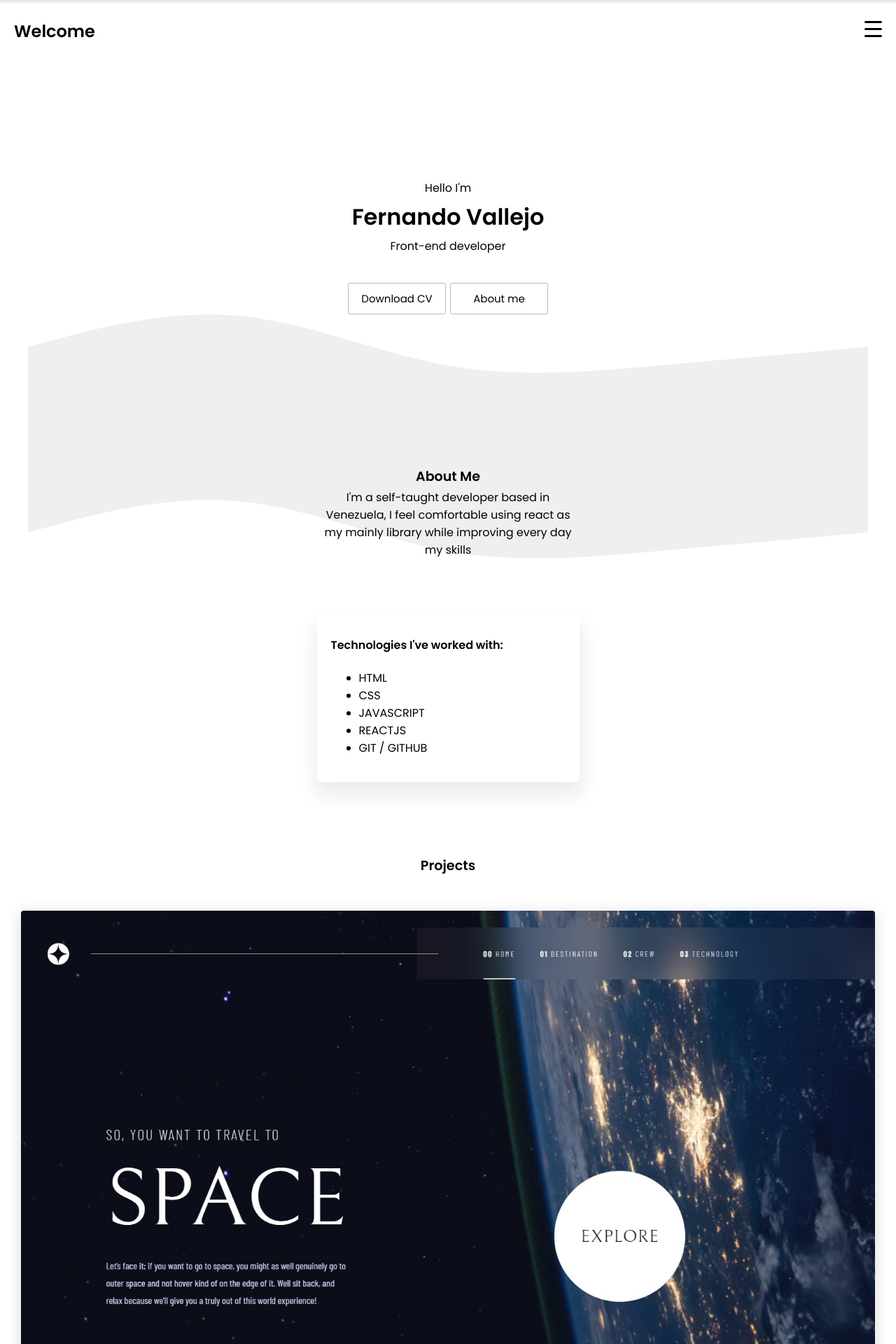
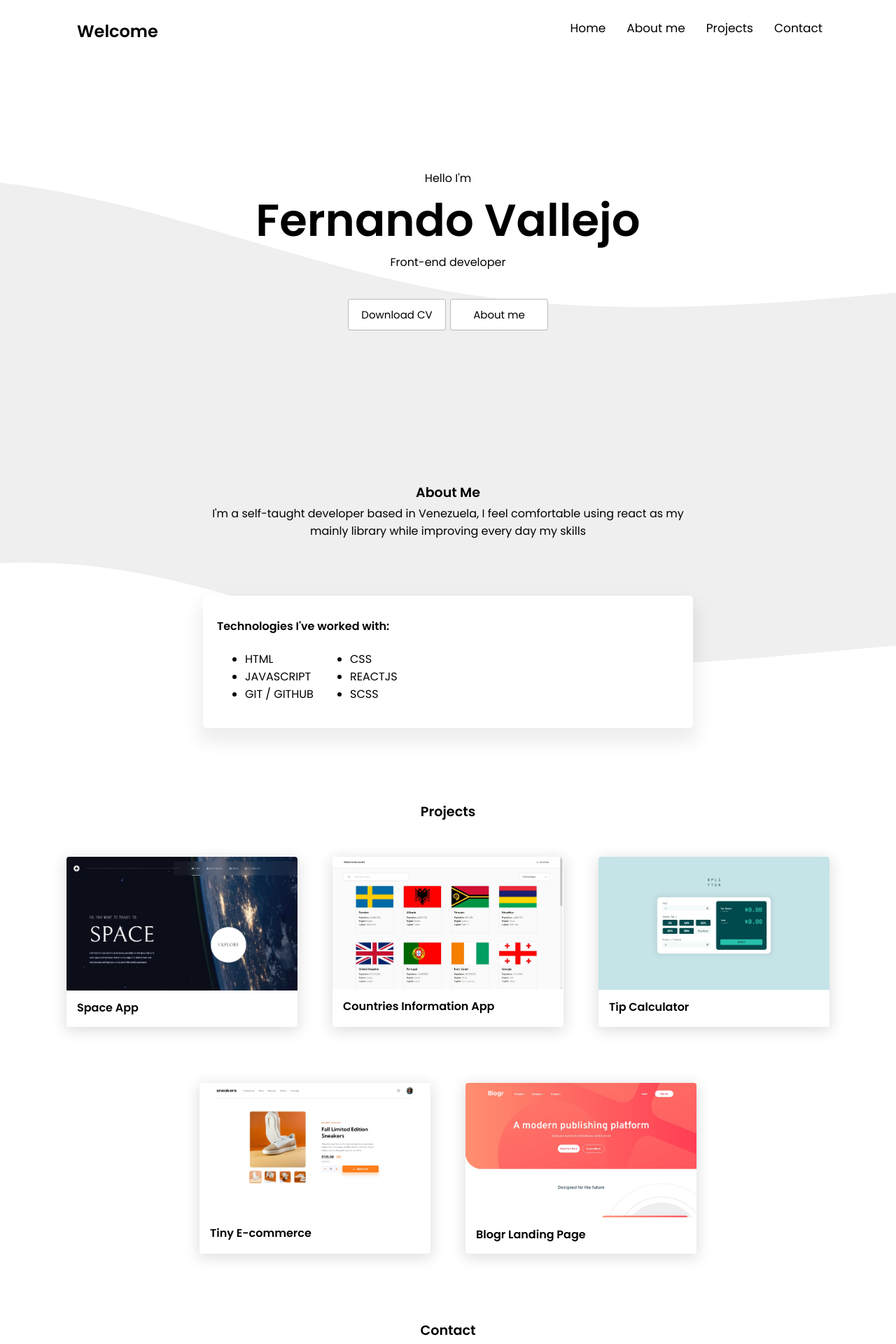
Before and after one commit to fervalle200190/Portfolio, a React (Create React App) app: page / in a window 1280 px wide. Shown: the top 1920 px of the page at 70% size. Built offline with nearby package versions, Linux system fonts and the light colour scheme.

Commit message:
first desktop

```diff
--- a/src/components/AboutMe.jsx
+++ b/src/components/AboutMe.jsx
@@ -19,6 +19,7 @@ const AboutMe = () => {
             <li>javascript</li>
             <li>reactjs</li>
             <li>git / github</li>
+            <li>scss</li>
           </ul>
         </div>
       </div>
--- a/src/components/Contact.jsx
+++ b/src/components/Contact.jsx
@@ -1,35 +1,51 @@
 import React, { useState } from "react";
-import axios from 'axios'
+import axios from "axios";
+
+const initialForm = {
+  email: "",
+  message: "",
+};
 
 const Contact = () => {
-  const [form, setForm] = useState({
-    email: "",
-    message: ""
-  })
-  const handleForm =(e)=> {
+  const [form, setForm] = useState(initialForm);
+  const handleForm = (e) => {
     setForm({
       ...form,
-      [e.target.name]: e.target.value
-    })
-  }
-  const handleSubmit = (e)=> {
-    e.preventDefault()
+      [e.target.name]: e.target.value,
+    });
+  };
+  const handleSubmit = (e) => {
+    e.preventDefault();
     axios({
       url: "https://formsubmit.co/ajax/fervalle200190@gmail.com",
       method: "POST",
       data: {
-          email: form.email,
-          message: form.message
+        email: form.email,
+        message: form.message,
       },
-      dataType: "json"
-  })
-  }
+      dataType: "json",
+    });
+    setForm(initialForm);
+  };
   return (
     <div className="contact-container">
       <h6>Contact</h6>
       <form onSubmit={handleSubmit}>
-        <input type="email" name="email" placeholder="Email" onChange={handleForm} />
-        <textarea name="message" id="" cols="30" rows="10" onChange={handleForm} ></textarea>
+        <input
+          type="email"
+          name="email"
+          placeholder="Email"
+          value={form.email}
+          onChange={handleForm}
+        />
+        <textarea
+          name="message"
+          id=""
+          cols="30"
+          rows="10"
+          value={form.message}
+          onChange={handleForm}
+        ></textarea>
         <input type="submit" />
       </form>
     </div>
--- a/src/sass/components/_about.scss
+++ b/src/sass/components/_about.scss
@@ -38,3 +38,22 @@
     max-width: 375px;
     margin: auto;
 }
+
+@media screen and (min-width: 950px) {
+    .about-container {
+        background-size: cover;
+    }
+    .inner-about {
+        max-width: 700px;
+    }
+    .information-container {
+        ul {
+            display: flex;
+            flex-wrap: wrap;
+            width: 300px;
+        }
+        li {
+            width: 150px;
+        }
+    }
+}
--- a/src/sass/components/_contact.scss
+++ b/src/sass/components/_contact.scss
@@ -3,6 +3,7 @@
     padding: 0 30px;
     padding-top: 20px;
     padding-bottom: 60px;
+    max-width: 400px;
     h6 {
         text-align: center;
         font-size: 1.2rem;
@@ -39,5 +40,17 @@ form {
         font-weight: 800;
         display: block;
         margin: auto;
+        cursor: pointer;
     }
 }
+
+@media screen and (min-width: 950px) {
+    .contact-container {
+        max-width: 1100px;
+    }
+    form {
+        input[type="submit"] {
+            margin: 0 0 0 0;
+        }
+    }
+}
--- a/src/sass/components/_header.scss
+++ b/src/sass/components/_header.scss
@@ -5,6 +5,8 @@
 .menu-container {
     display: flex;
     justify-content: space-between;
+    max-width: 1100px;
+    margin: auto;
     h1 {
         margin: 0;
         margin-top: 27px;
@@ -41,6 +43,7 @@
     li {
         font-size: 17px;
         margin: 17px 0;
+        cursor: pointer;
     }
 }
 
@@ -56,3 +59,32 @@
 .hamburger-box {
     width: 25px;
 }
+
+@media screen and (min-width: 950px) {
+    .burger-button {
+        display: none;
+    }
+    .menu-container {
+        justify-content: space-between;
+    }
+    .dark-switch {
+        display: none;
+    }
+    .menu-options {
+        position: relative;
+        transition: none;
+        transform: translate(0,0);
+        width: auto;
+        margin-top: 27px;
+        ul {
+            display: flex;
+            min-height: auto;
+            padding-top: unset;
+            background-color: #fff;
+            box-shadow: none;
+        }
+        li {
+            margin: 0 15px;
+        }
+    }
+}
--- a/src/sass/components/_hero.scss
+++ b/src/sass/components/_hero.scss
@@ -23,6 +23,7 @@
         font-weight: 500;
         background: #fff;
         border: 1px solid #bbb;
+        cursor: pointer;
     }
 }
 
@@ -32,3 +33,15 @@
         margin-bottom: 5px;
     }
 }
+
+@media screen and (min-width: 950px) {
+    .hero-container {
+        background-size: cover;
+    }
+    .introduction {
+        h1 {
+            font-size: 4rem;
+            margin: 0;
+        }
+    }
+}
--- a/src/sass/components/_projects.scss
+++ b/src/sass/components/_projects.scss
@@ -1,5 +1,7 @@
 .projects-container {
     padding: 0 30px;
+    max-width: 400px;
+    margin: auto;
     h4 {
         font-size: 1.2rem;
         text-align: center;
@@ -22,3 +24,23 @@
         width: 100%;
     }
 }
+
+@media screen and (min-width: 950px) {
+    .projects-container {
+        max-width: 1200px;
+    }
+    .inner-projects {
+        display: flex;
+        flex-wrap: wrap;
+        justify-content: center;
+        gap: 50px;
+    }
+    .project-cont {
+        max-width: 330px;
+        transition: transform 0.2s ease-out;
+        cursor: pointer;
+    }
+    .project-cont:hover {
+        transform: scale(1.05);
+    }
+}
```
